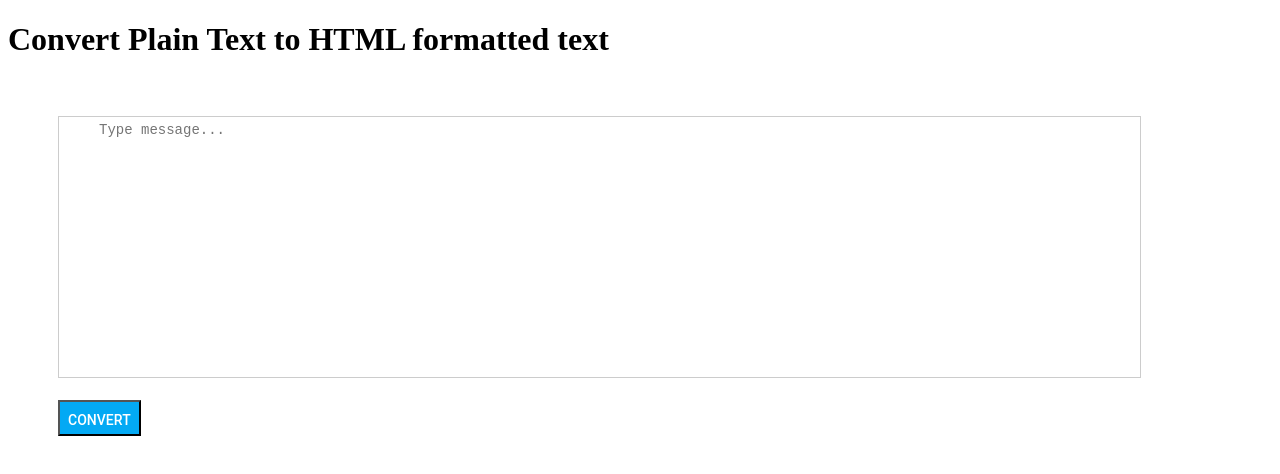
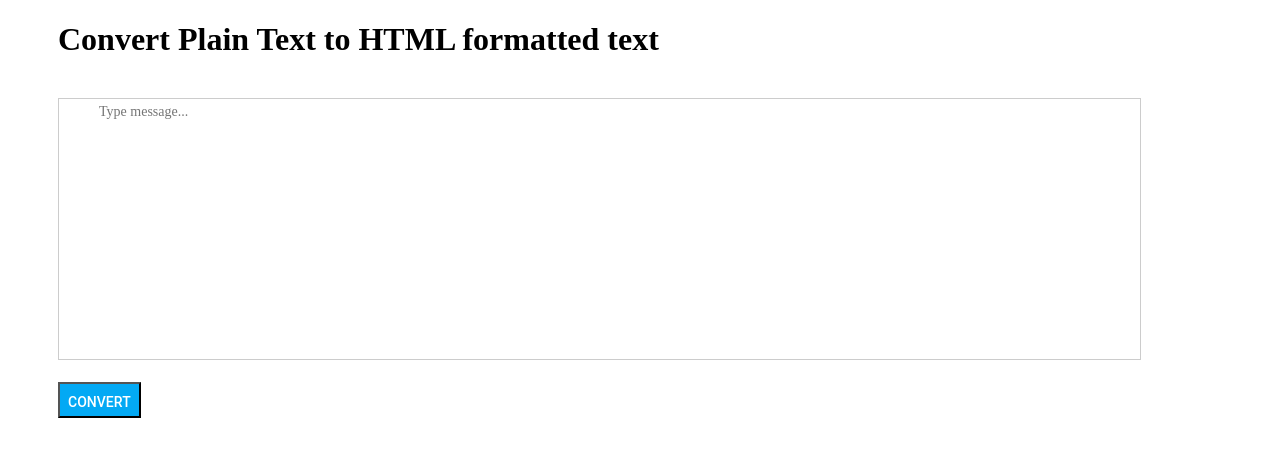
Before and after one commit to RishiBawdekar/convert-plain-text-to-html, a plain HTML site: page index.html in a window 1280 px wide. Drawn offline with Linux system fonts and the light colour scheme.

Commit message:
Update index.html

```diff
--- a/index.html
+++ b/index.html
@@ -32,7 +32,7 @@ function ConvertTemplate()
 
 <h1> Convert Plain Text to HTML formatted text </h1>
 
-<br></br>
+<br>
 
 <form id="form1" style='display:inline'>
 
@@ -47,6 +47,13 @@ function ConvertTemplate()
 </body>
 
 <style>
+
+   h1
+   {
+      margin-left: 50px;
+      font-family:Droid Sans, serif;
+   }
+
     textarea
 	{
       background-repeat:no-repeat;
@@ -60,7 +67,7 @@ function ConvertTemplate()
       padding-left:40px;
       border:1px solid #ccc;
       font-size: 14px;
-      font-family:Droid Sans', serif;
+      font-family:Droid Sans, serif;
     }
 
 	 button#convtemp
```
